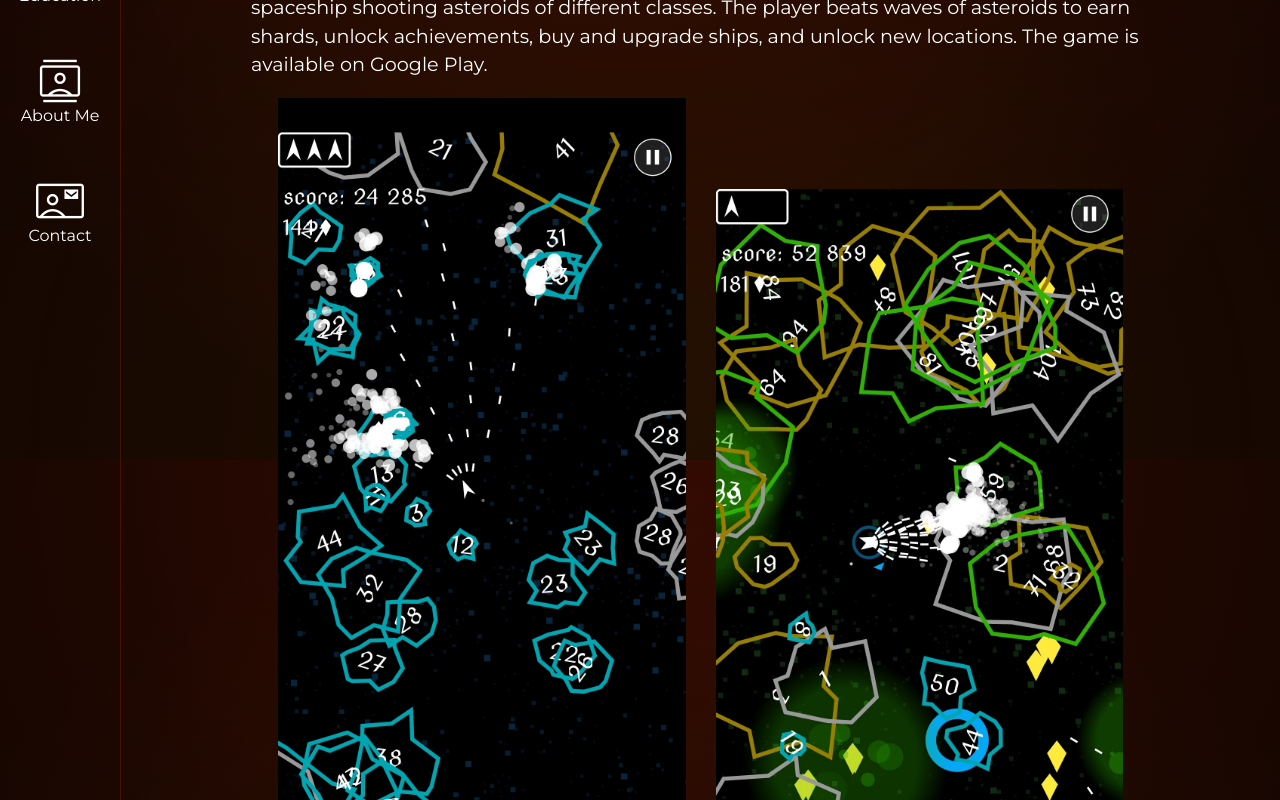
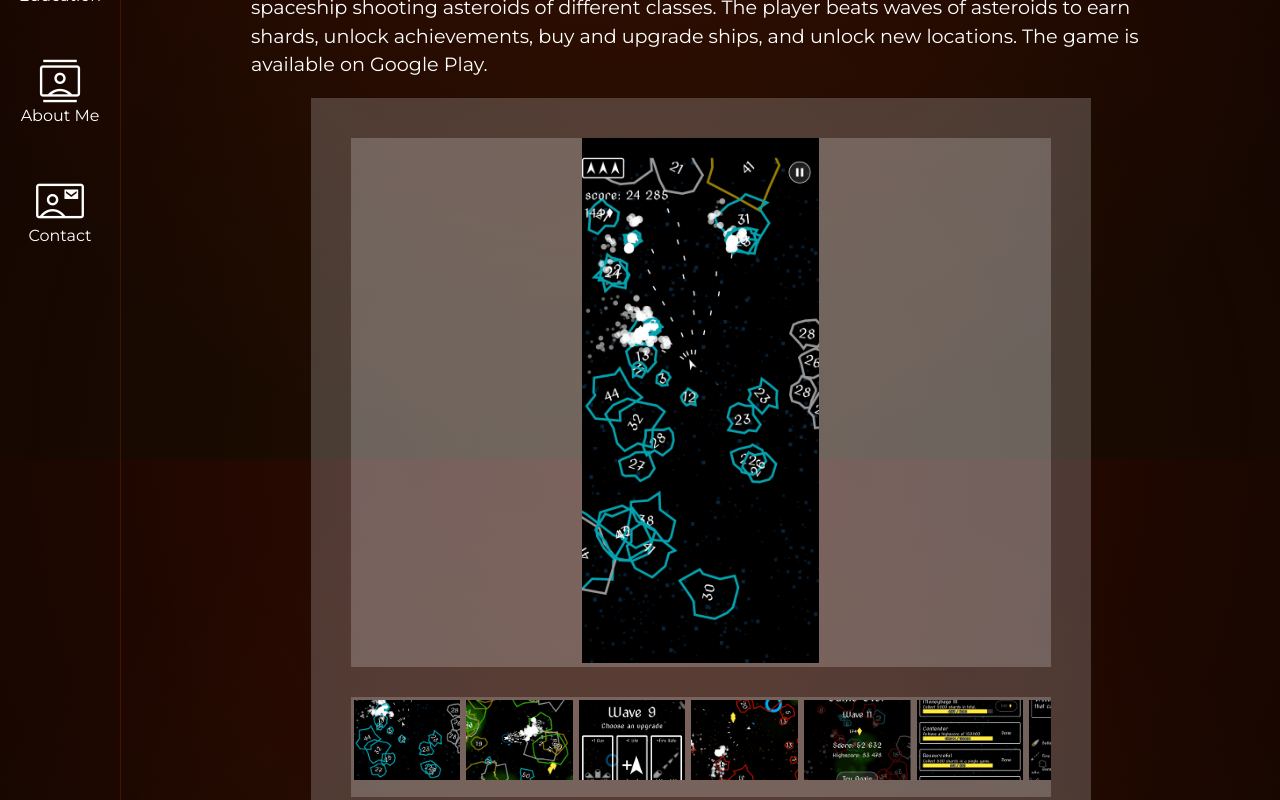
Before and after one commit to gre-v-el/portfolio, a Next.js app: page /projects/project/GalaxyBlast in a window 1280 px wide. Shown: the part 340-1140 px from the top of the page. Built offline with nearby package versions, Linux system fonts and the light colour scheme; grey boxes are pictures that could not be loaded.

Commit message:
Made a simple gallery

```diff
--- a/app/projects/project/[projectName]/page.module.css
+++ b/app/projects/project/[projectName]/page.module.css
@@ -29,37 +29,66 @@
 	gap: 10px;
 }
 
-.images, .videos {
+.gallery {
+	max-width: 700px;
+	width: 80%;
+	margin: auto;
+	padding: 40px;
+	background-color: #fff3;
+}
+
+.gallery-big-img {
+	width: 100%;
+	height: auto;
+	aspect-ratio: 4 / 3;
+	background-color: #fff3;
+}
+
+.gallery-big-img img, .gallery-big-img video {
+	width: 100%;
+	height: 100%;
+	object-fit: contain;
+}
+
+.gallery-thumbs {
+	width: 100%;
+	height: 100px;
+	background-color: #fff3;
+	margin-top: 30px;
+
 	display: flex;
-	flex-wrap: wrap;
-	gap: 30px;
-	padding: 0 40px;
-	justify-content: center;
-	align-items: center;
+
+	overflow-x: scroll;
+	scroll-snap-type: x mandatory;
+
 }
+
+.gallery-thumbs::-webkit-scrollbar-track {
+	background-color: red;
+}
+
+
+.gallery-thumbs img, .gallery-thumbs video {
+	height: 80px;
+	width: auto;
+	aspect-ratio: 4 / 3;
+	object-fit: cover;
+	cursor: pointer;
+
+	padding: 3px;
+
+	scroll-snap-align: start;
+}
+
+
 
 .main p {
 	padding: 0 100px;
 }
 
-.images img, .videos video {
-	max-width: 40%;
-	height: auto;
-}
-
 @media (max-width: 800px) {
-	.images img {
-		width: 100%;
-		max-width: 100%;
-		margin: 10px 0;
-	}
-
 	.main p {
 		padding: 0 10px;
-	}
-
-	.images {
-		display: block;
 	}
 }
 
--- a/app/projects/project/[projectName]/page.tsx
+++ b/app/projects/project/[projectName]/page.tsx
@@ -4,6 +4,7 @@ import Tags from '@/components/Tags';
 import style from './page.module.css';
 import { notFound } from "next/navigation";
 import Image from 'next/image';
+import Gallery from '@/components/Gallery';
 
 const data: ProjectsData = require('../../../../data/projects.json');
 
@@ -56,9 +57,13 @@ export default function TagName(
 			</div>
 
 			<Tags tags={data.tags.filter((t) => proj!.tags.includes(t.name))} allColored={true}/>
+
 			<p dangerouslySetInnerHTML={{__html: proj.long_description}}></p>
 
-			{proj.videos && (
+			<Gallery style={style} images={proj.images}/>
+
+
+			{/* {proj.videos && (
 				<div className={style["videos"]}>
 					{proj.videos.map((vid) => {
 						return (
@@ -74,7 +79,7 @@ export default function TagName(
 						<img src={"/projects/"+img} key={img} />
 					);
 				})}
-			</div>
+			</div> */}
 
 			{
 				proj.route == "Portfolio" && (
--- /dev/null
+++ b/components/Gallery.tsx
@@ -0,0 +1,34 @@
+'use client';
+
+import Image from "next/image";
+import { useState } from "react";
+import VideoImage from "./VideoImage";
+
+export default function Gallery({
+	style,
+	images
+}: {
+	style: any,
+	images: string[]
+}) {
+	let [viewed_index, setViewedIndex] = useState(0);
+
+
+	return (
+		<div className={style["gallery"]}>
+			<div className={style["gallery-big-img"]}>
+				<VideoImage src={images[viewed_index]} vid_autostart={true}/>
+			</div>
+			<div className={style["gallery-thumbs"]}>
+				{images.map((img, index) => (
+					<div
+						key={index}
+						onClick={() => setViewedIndex(index)}
+					>
+						<VideoImage src={img}/>
+					</div>
+				))}
+			</div>
+		</div>
+	);
+}
--- /dev/null
+++ b/components/VideoImage.tsx
@@ -0,0 +1,20 @@
+import Image from "next/image";
+
+export default function VideoImage({
+	className,
+	src,
+	vid_autostart = false,
+}: {
+	className?: string
+	src: string,
+	vid_autostart?: boolean
+}) {
+	return src.endsWith(".mp4") ?
+	(
+		vid_autostart ?
+			<video className={className} src={"/projects/"+src} autoPlay loop muted controls/> :
+			<video className={className} src={"/projects/"+src}/>
+	) : (
+		<img className={className} src={"/projects/"+src} alt="screenshot"/>
+	);
+}
--- a/data/projects.json
+++ b/data/projects.json
@@ -95,8 +95,7 @@
 			],
 			"repository": "https://github.com/gre-v-el/Grid-L-Systems",
 			"thumbnail": "gls.png",
-			"images": [],
-			"videos": ["gls1.mp4", "gls2.mp4", "gls3.mp4", "gls4.mp4", "gls5.mp4"]
+			"images": ["gls1.mp4", "gls2.mp4", "gls3.mp4", "gls4.mp4", "gls5.mp4"]
 		},
 		{
 			"route": "CppFuncLengthCounter",
@@ -186,8 +185,7 @@
 			],
 			"repository": "https://github.com/gre-v-el/Chaotic-Attractors",
 			"thumbnail": "attractors.png",
-			"images": ["attractors1.png", "attractors2.gif", "attractors3.png", "attractors4.png", "attractors5.png", "attractors6.png", "attractors7.gif"],
-			"videos": ["attractors8.mp4", "attractors9.mp4"]
+			"images": ["attractors8.mp4", "attractors9.mp4", "attractors1.png", "attractors2.gif", "attractors3.png", "attractors4.png", "attractors5.png", "attractors6.png", "attractors7.gif"]
 		},
 		{
 			"route": "Rubbish",
@@ -243,8 +241,7 @@
 			],
 			"repository": "https://github.com/gre-v-el/Graph-Display",
 			"thumbnail": "graph.png",
-			"images": ["graph.png", "graph1.png"],
-			"videos": ["graph2.mp4"]
+			"images": ["graph2.mp4", "graph.png", "graph1.png"]
 		},
 		{
 			"route": "Takuzu",
--- a/data/types.tsx
+++ b/data/types.tsx
@@ -17,7 +17,6 @@ interface Project {
 	video_link?: string;
 	thumbnail: string;
 	images: string[];
-	videos?: string[];
 }
 
 interface ProjectsData {
```
